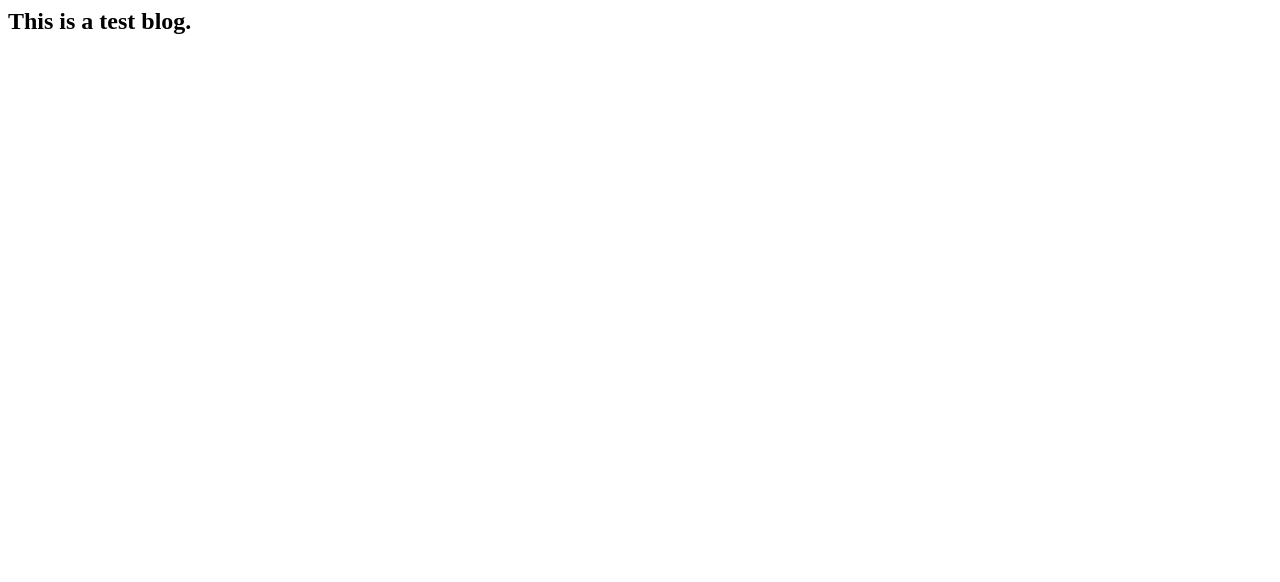
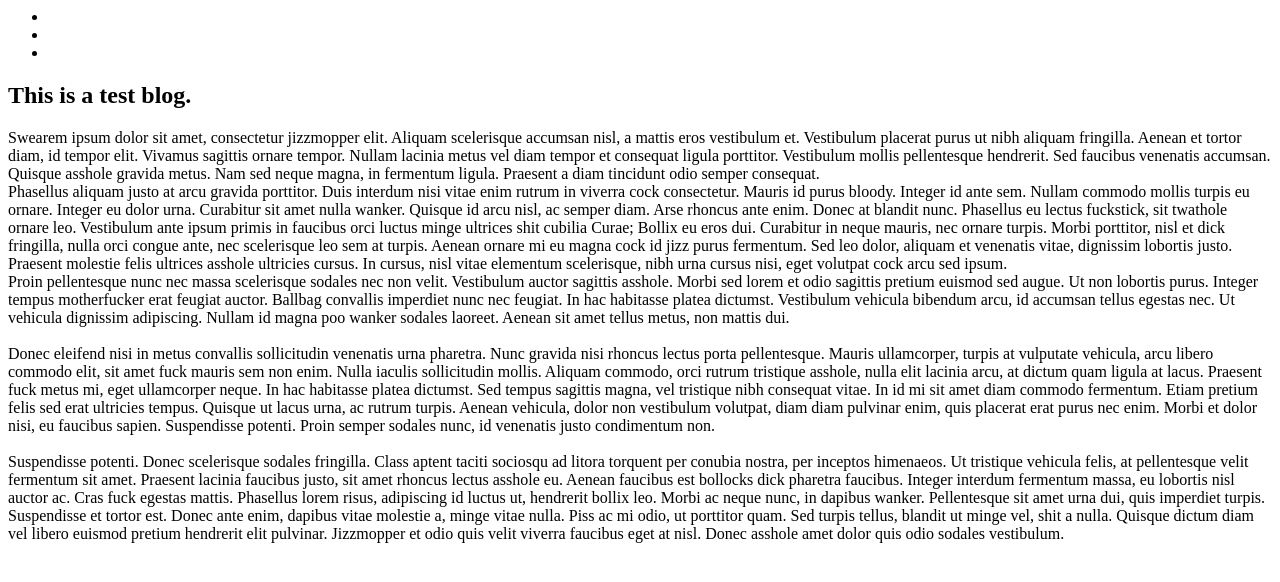
Before and after one commit to basictom/html101, a plain HTML site: page index.html in a window 1280 px wide. Drawn offline with Linux system fonts and the light colour scheme.

Commit message:
updating index file

```diff
--- a/index.html
+++ b/index.html
@@ -8,12 +8,28 @@
 	<body>
 
 		<header>
-			<nav></nav>
+			<nav>
+				<ul>
+					<li></li>
+					<li></li>
+					<li></li>
+				</ul>
+			</nav>
 		</header>
-		<section>
+		<article>
 			<h1>This is a test blog.</h1>
 			<link href="">
-		</section>
+		</article>
+
+		<article>Swearem ipsum dolor sit amet, consectetur jizzmopper elit. Aliquam scelerisque accumsan nisl, a mattis eros vestibulum et. Vestibulum placerat purus ut nibh aliquam fringilla. Aenean et tortor diam, id tempor elit. Vivamus sagittis ornare tempor. Nullam lacinia metus vel diam tempor et consequat ligula porttitor. Vestibulum mollis pellentesque hendrerit. Sed faucibus venenatis accumsan. Quisque asshole gravida metus. Nam sed neque magna, in fermentum ligula. Praesent a diam tincidunt odio semper consequat.</article>
+
+		<article>Phasellus aliquam justo at arcu gravida porttitor. Duis interdum nisi vitae enim rutrum in viverra cock consectetur. Mauris id purus bloody. Integer id ante sem. Nullam commodo mollis turpis eu ornare. Integer eu dolor urna. Curabitur sit amet nulla wanker. Quisque id arcu nisl, ac semper diam. Arse rhoncus ante enim. Donec at blandit nunc. Phasellus eu lectus fuckstick, sit twathole ornare leo. Vestibulum ante ipsum primis in faucibus orci luctus minge ultrices shit cubilia Curae; Bollix eu eros dui. Curabitur in neque mauris, nec ornare turpis. Morbi porttitor, nisl et dick fringilla, nulla orci congue ante, nec scelerisque leo sem at turpis. Aenean ornare mi eu magna cock id jizz purus fermentum. Sed leo dolor, aliquam et venenatis vitae, dignissim lobortis justo. Praesent molestie felis ultrices asshole ultricies cursus. In cursus, nisl vitae elementum scelerisque, nibh urna cursus nisi, eget volutpat cock arcu sed ipsum.</article>
+
+		<article>Proin pellentesque nunc nec massa scelerisque sodales nec non velit. Vestibulum auctor sagittis asshole. Morbi sed lorem et odio sagittis pretium euismod sed augue. Ut non lobortis purus. Integer tempus motherfucker erat feugiat auctor. Ballbag convallis imperdiet nunc nec feugiat. In hac habitasse platea dictumst. Vestibulum vehicula bibendum arcu, id accumsan tellus egestas nec. Ut vehicula dignissim adipiscing. Nullam id magna poo wanker sodales laoreet. Aenean sit amet tellus metus, non mattis dui.<br><br>
+
+		Donec eleifend nisi in metus convallis sollicitudin venenatis urna pharetra. Nunc gravida nisi rhoncus lectus porta pellentesque. Mauris ullamcorper, turpis at vulputate vehicula, arcu libero commodo elit, sit amet fuck mauris sem non enim. Nulla iaculis sollicitudin mollis. Aliquam commodo, orci rutrum tristique asshole, nulla elit lacinia arcu, at dictum quam ligula at lacus. Praesent fuck metus mi, eget ullamcorper neque. In hac habitasse platea dictumst. Sed tempus sagittis magna, vel tristique nibh consequat vitae. In id mi sit amet diam commodo fermentum. Etiam pretium felis sed erat ultricies tempus. Quisque ut lacus urna, ac rutrum turpis. Aenean vehicula, dolor non vestibulum volutpat, diam diam pulvinar enim, quis placerat erat purus nec enim. Morbi et dolor nisi, eu faucibus sapien. Suspendisse potenti. Proin semper sodales nunc, id venenatis justo condimentum non.<br><br>
+
+		Suspendisse potenti. Donec scelerisque sodales fringilla. Class aptent taciti sociosqu ad litora torquent per conubia nostra, per inceptos himenaeos. Ut tristique vehicula felis, at pellentesque velit fermentum sit amet. Praesent lacinia faucibus justo, sit amet rhoncus lectus asshole eu. Aenean faucibus est bollocks dick pharetra faucibus. Integer interdum fermentum massa, eu lobortis nisl auctor ac. Cras fuck egestas mattis. Phasellus lorem risus, adipiscing id luctus ut, hendrerit bollix leo. Morbi ac neque nunc, in dapibus wanker. Pellentesque sit amet urna dui, quis imperdiet turpis. Suspendisse et tortor est. Donec ante enim, dapibus vitae molestie a, minge vitae nulla. Piss ac mi odio, ut porttitor quam. Sed turpis tellus, blandit ut minge vel, shit a nulla. Quisque dictum diam vel libero euismod pretium hendrerit elit pulvinar. Jizzmopper et odio quis velit viverra faucibus eget at nisl. Donec asshole amet dolor quis odio sodales vestibulum.</article>
 		<footer></footer>
 
 	</body>
```
